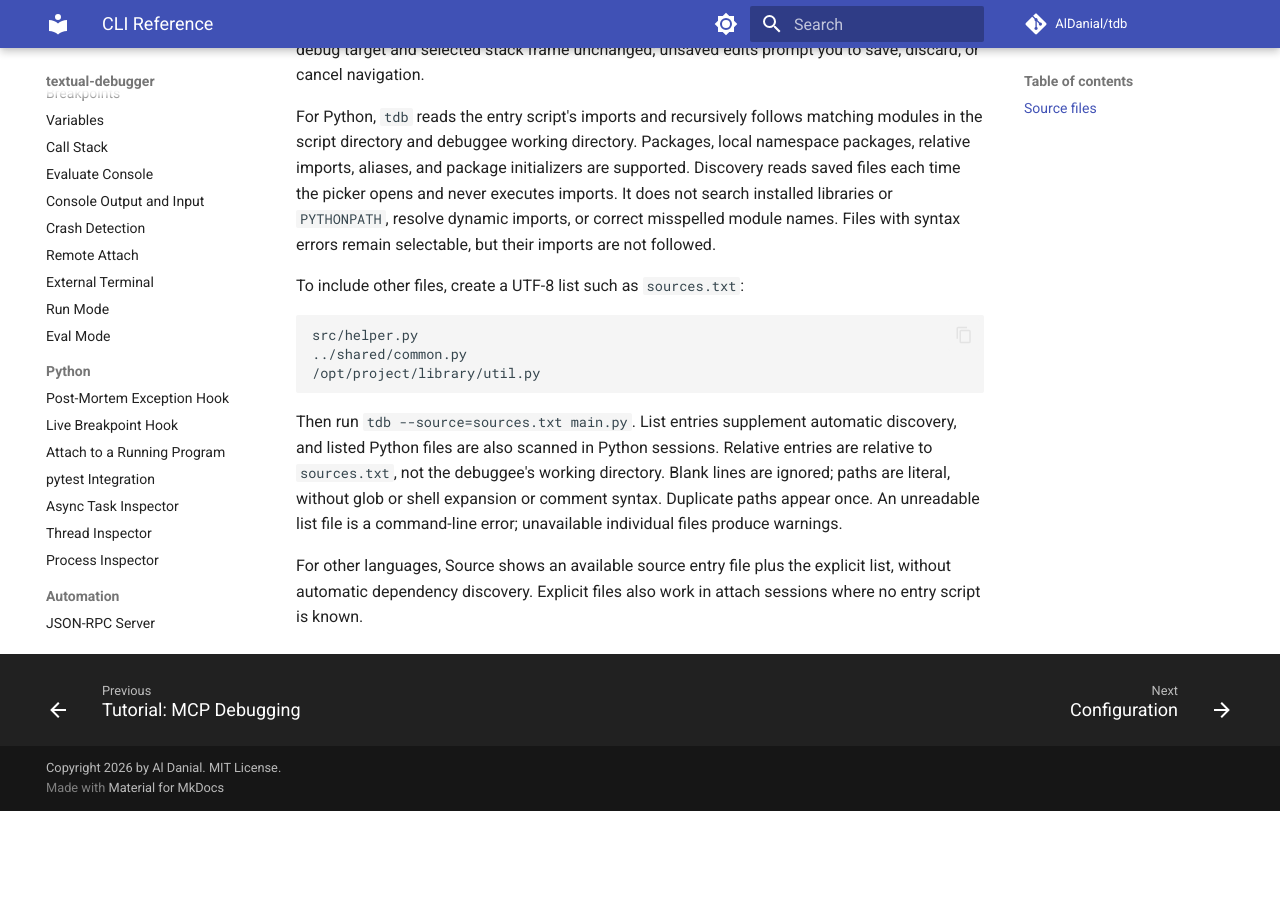
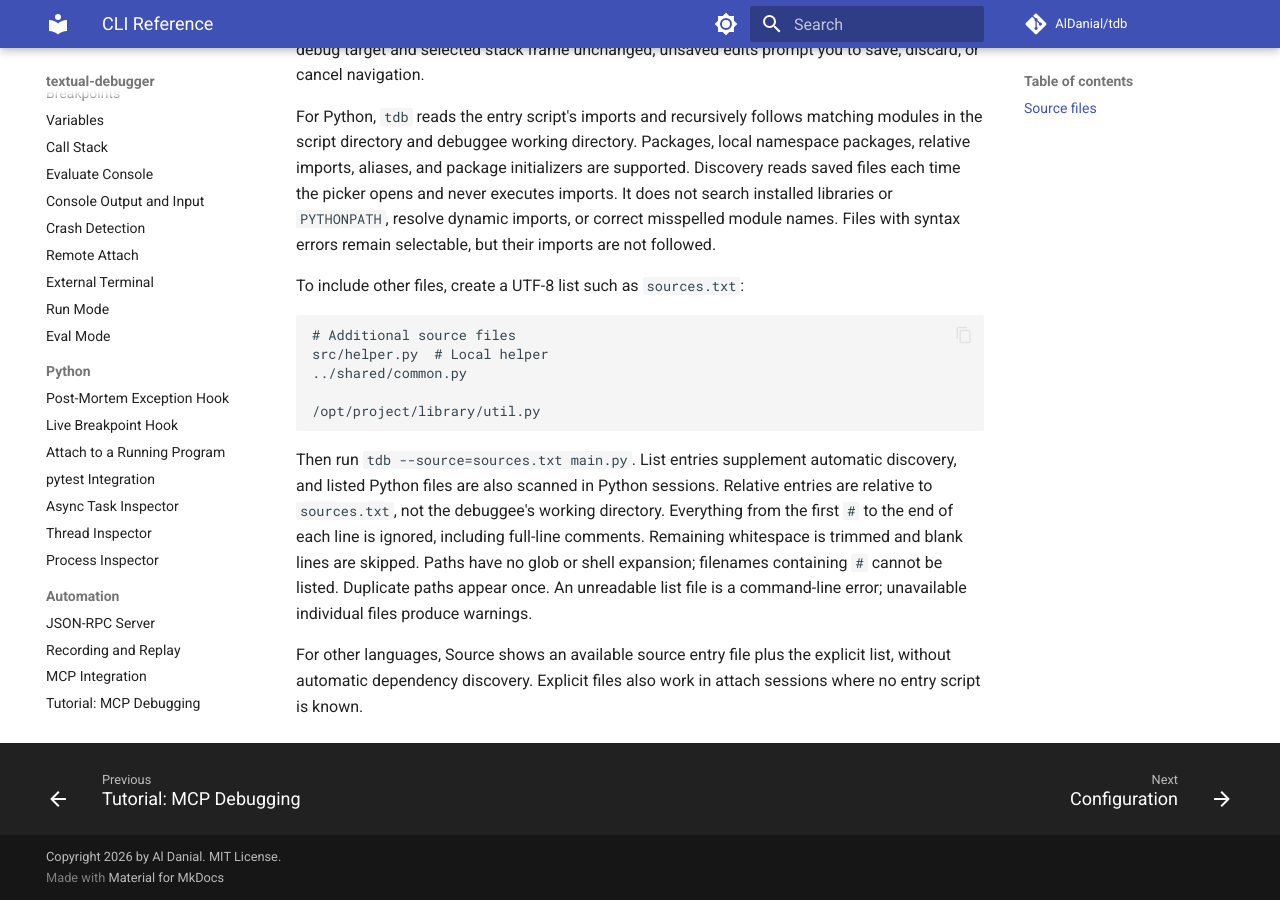
Before and after one commit to AlDanial/tdb, an MkDocs documentation site: the page built from docs/reference/cli.md, in a window 1280 px wide and 900 px high, scrolled down 2857 px. Built offline with MkDocs 1.6.1 and Material for MkDocs 9.7.7, drawn with Linux system fonts in a browser that asks for light colours; comment, search, counter and statistics services are not loaded; before the commit the page ends 3668 px from its top, so only the background shows below that.

Commit message:
feat: support comments in Source file lists

````diff
--- a/docs/reference/cli.md
+++ b/docs/reference/cli.md
@@ -72,16 +72,20 @@ Files with syntax errors remain selectable, but their imports are not followed.
 To include other files, create a UTF-8 list such as `sources.txt`:
 
 ```text
-src/helper.py
+# Additional source files
+src/helper.py  # Local helper
 ../shared/common.py
+
 /opt/project/library/util.py
 ```
 
 Then run `tdb --source=sources.txt main.py`. List entries supplement automatic
 discovery, and listed Python files are also scanned in Python sessions.
 Relative entries are relative to `sources.txt`, not the debuggee's working
-directory. Blank lines are ignored; paths are literal, without glob or shell
-expansion or comment syntax. Duplicate paths appear once. An unreadable list
+directory. Everything from the first `#` to the end of each line is ignored,
+including full-line comments. Remaining whitespace is trimmed and blank lines
+are skipped. Paths have no glob or shell expansion; filenames containing `#`
+cannot be listed. Duplicate paths appear once. An unreadable list
 file is a command-line error; unavailable individual files produce warnings.
 
 For other languages, Source shows an available source entry file plus the
````
Also changed, not shown: docs/superpowers/specs/2026-11-06-source-navigation-design.md (+2 -1 lines), 3 other files.
